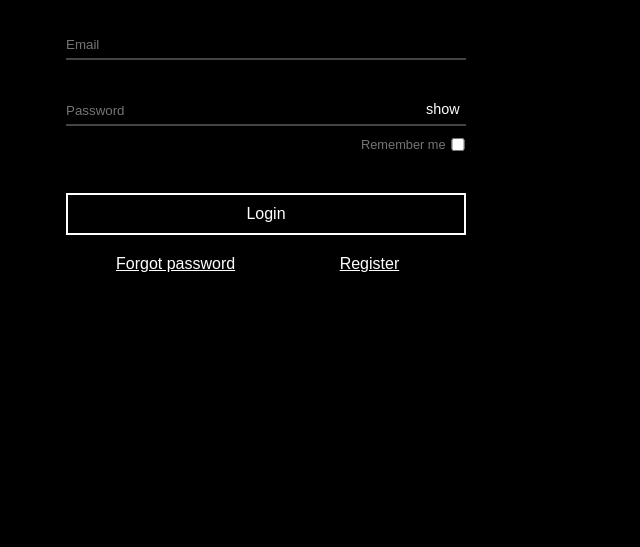
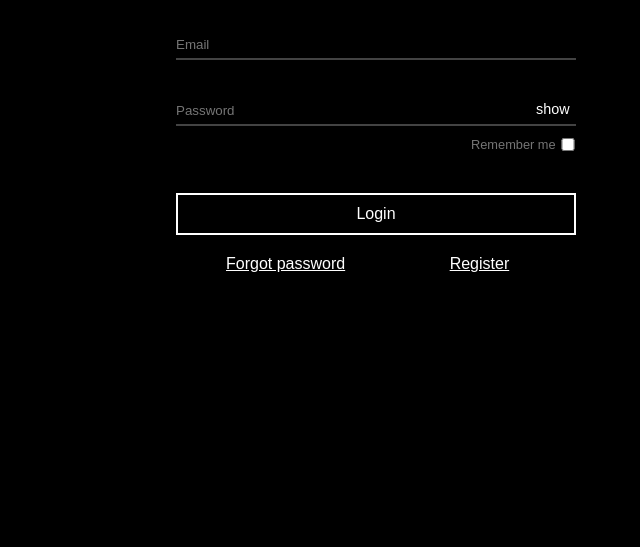
Before and after one commit to WeRichCo/WeRich, a plain HTML site: page index.html in a window 1280 px wide. Shown: the part 253-800 px from the top of the page, without its empty margins (374-1014 px from the left). Drawn offline with Linux system fonts and the light colour scheme.

Commit message:
Changes in style.css

```diff
--- a/style.css
+++ b/style.css
@@ -6,10 +6,11 @@ body{
     background-color: #000;
     background-size: cover;
     font-family: sans-serif;
+    min-width: 500px;
 }
 .fb{
     width: 500px;
-    margin: 50px auto;
+    margin: 50px 500px;
     margin-bottom: 150px;
     z-index: -1;
     padding: 50px 0;
```
